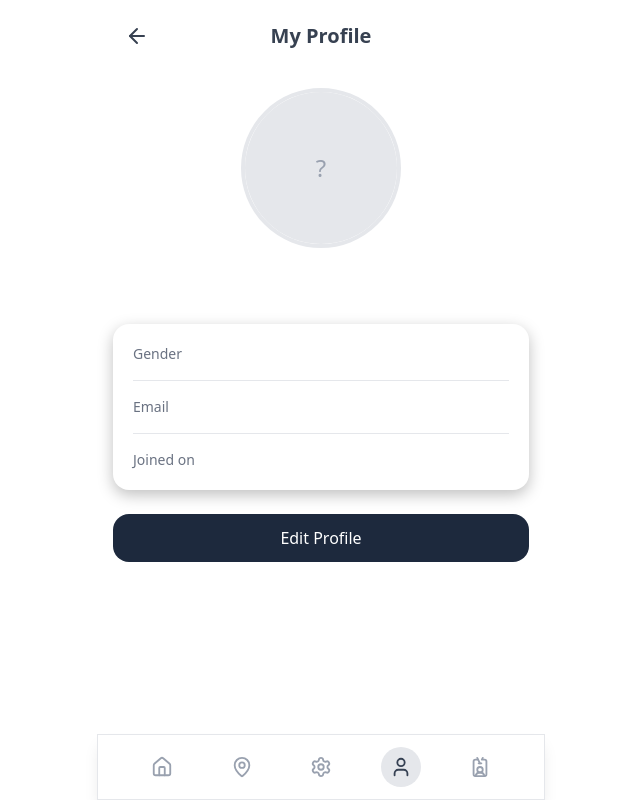
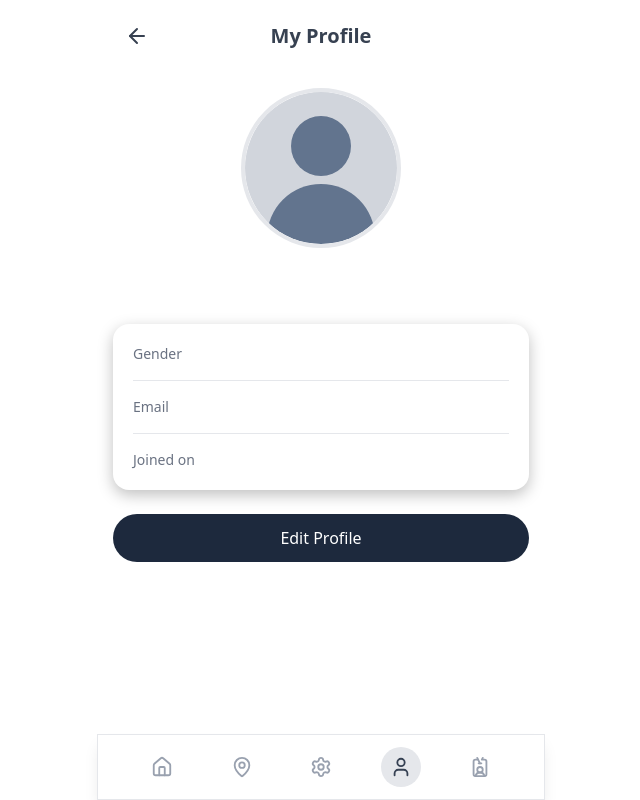
Before and after one commit to Zeeshan-Zahoor/QueueCare, a React (Vite) app in the folder queuecare-frontend/: page /profile in a window 1280 px wide. Shown: the whole page, without its empty margins (319-959 px from the left). Built offline with nearby package versions, Linux system fonts and the light colour scheme; no server answers.

Commit message:
feat: add imageChange feature

```diff
--- a/queuecare-frontend/src/api/userApi.js
+++ b/queuecare-frontend/src/api/userApi.js
@@ -63,3 +63,20 @@ export const updateProfileApi = async (data) => {
 
     return res.json();
 }
+
+export const uploadProfileApi = async (file) => {
+    const user_jwt_token = localStorage.getItem("user_jwt_token");
+
+    const formData =  new FormData();
+    formData.append("image", file);
+
+    const res = await fetch(`${BASE_URL}/upload-profile`, {
+        method: "POST",
+        headers: {
+            "Authorization": `Bearer ${user_jwt_token}`,
+        },
+        body: formData,
+    });
+
+    return res.json();
+}
--- a/queuecare-frontend/src/app/router.jsx
+++ b/queuecare-frontend/src/app/router.jsx
@@ -21,7 +21,6 @@ import ClinicDetails from "../pages/patient/ClinicDetails";
 
 import ProtectedRoute from "../components/auth/ProtectedRoute.jsx";
 import UserProtectedRoute from "../components/auth/UserProtectedRoute.jsx";
-
 
 
 export const router = createBrowserRouter([
--- a/queuecare-frontend/src/pages/patient/Profile.jsx
+++ b/queuecare-frontend/src/pages/patient/Profile.jsx
@@ -1,7 +1,7 @@
 import React, { useEffect, useState } from "react";
 import Header from "../../components/common/Header";
 import BottomNav from "../../components/common/BottomNav";
-import { getMyProfileApi, updateProfileApi } from "../../api/userApi.js";
+import { getMyProfileApi, updateProfileApi, uploadProfileApi } from "../../api/userApi.js";
 
 export default function Profile() {
 
@@ -30,7 +30,7 @@ export default function Profile() {
           setUser(res.user);
         }
       } catch (error) {
-        console.log("Failed to fetch profile", error.message);
+        console.log("Failed to fetch profile", error);
         return;
       }
     };
@@ -66,6 +66,23 @@ export default function Profile() {
       setLoading(false);
     }
   }
+
+  const handleImageChange = async (e) => {
+    const file = e.target.files[0];
+    if (!file) return;
+
+    try {
+      const res = await uploadProfileApi(file);
+
+      if (!res.success) return;
+
+      // update UI instantly
+      setUser(res.user);
+      console.log(res);
+    } catch (error) {
+      console.log("Upload failed");
+    }
+  }
   return (
     <div className="max-w-md mx-auto px-4 py-6 space-y-6 h-dvh">
 
@@ -73,24 +90,41 @@ export default function Profile() {
       <Header title="My Profile" />
 
       {/* Profile Card */}
-      <div className=" p-5 flex flex-col items-center space-y-4">
+      <div className=" p-5 flex flex-col items-center space-y-4 relative">
+        {/* Profile Image */}
+        <div className="w-40 h-40 rounded-full overflow-hidden border-4 border-gray-200 relative cursor-pointer">
 
-        {/* Profile Image */}
-        <div className="w-40 h-40 rounded-full overflow-hidden border-4 border-gray-200">
           {user.profilePic ? (
             <img
-              src={user.profilePic}
+              src={`${user.profilePic}?t=${Date.now()}`}
               alt="Profile"
               className="w-full h-full object-cover"
             />
           ) : (
-            // Placeholder when no profile picture
             <div className="w-full h-full bg-gray-200 flex items-center justify-center">
-              <span className="text-gray-400 text-2xl">
-                {user.name ? user.name.charAt(0).toUpperCase() : "?"}
-              </span>
+              <div
+                className={`w-38 h-38 rounded-full bg-gray-300
+                  overflow-hidden relative flex items-end justify-center`}
+              >
+                {/* Head */}
+                <div
+                  className={`w-15 h-15 top-6 absolute left-1/2 -translate-x-1/2
+                    rounded-full bg-slate-500`}
+                />
+                {/* Body / shoulders */}
+                <div
+                  className={`w-27 h-15 rounded-t-full bg-slate-500`}
+                />
+              </div>
             </div>
           )}
+
+          <input
+            type="file"
+            accept="image/*"
+            className="absolute inset-0 opacity-0 cursor-pointer"
+            onChange={handleImageChange}
+          />
         </div>
 
         {/* Name */}
@@ -147,7 +181,7 @@ export default function Profile() {
         {/* Edit Profile */}
         <button
           onClick={() => setShowEditModal(true)}
-          className="w-full bg-slate-800 text-white py-3 rounded-2xl font-medium">
+          className="w-full bg-slate-800 text-white py-3 rounded-4xl font-medium">
           Edit Profile
         </button>
 
```
